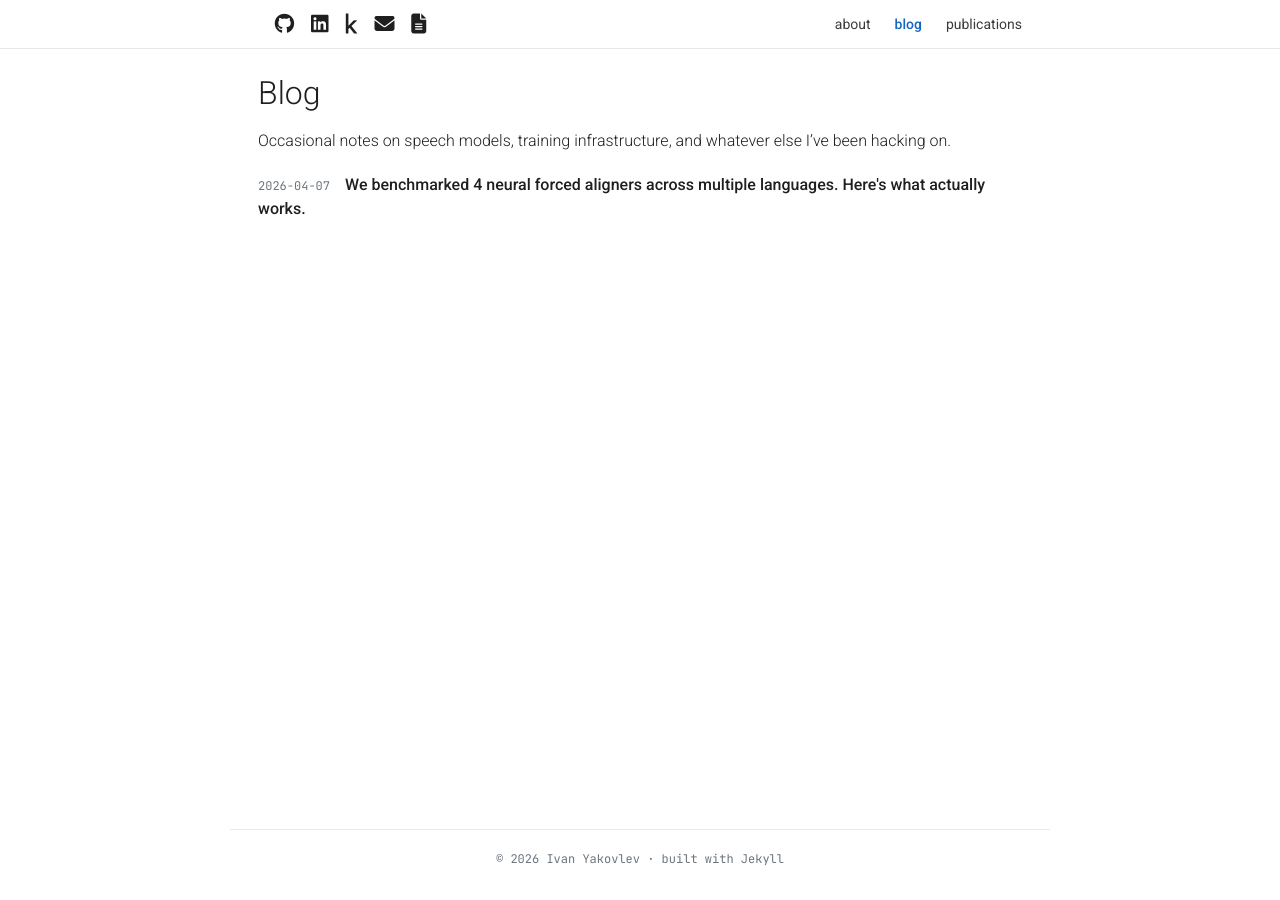
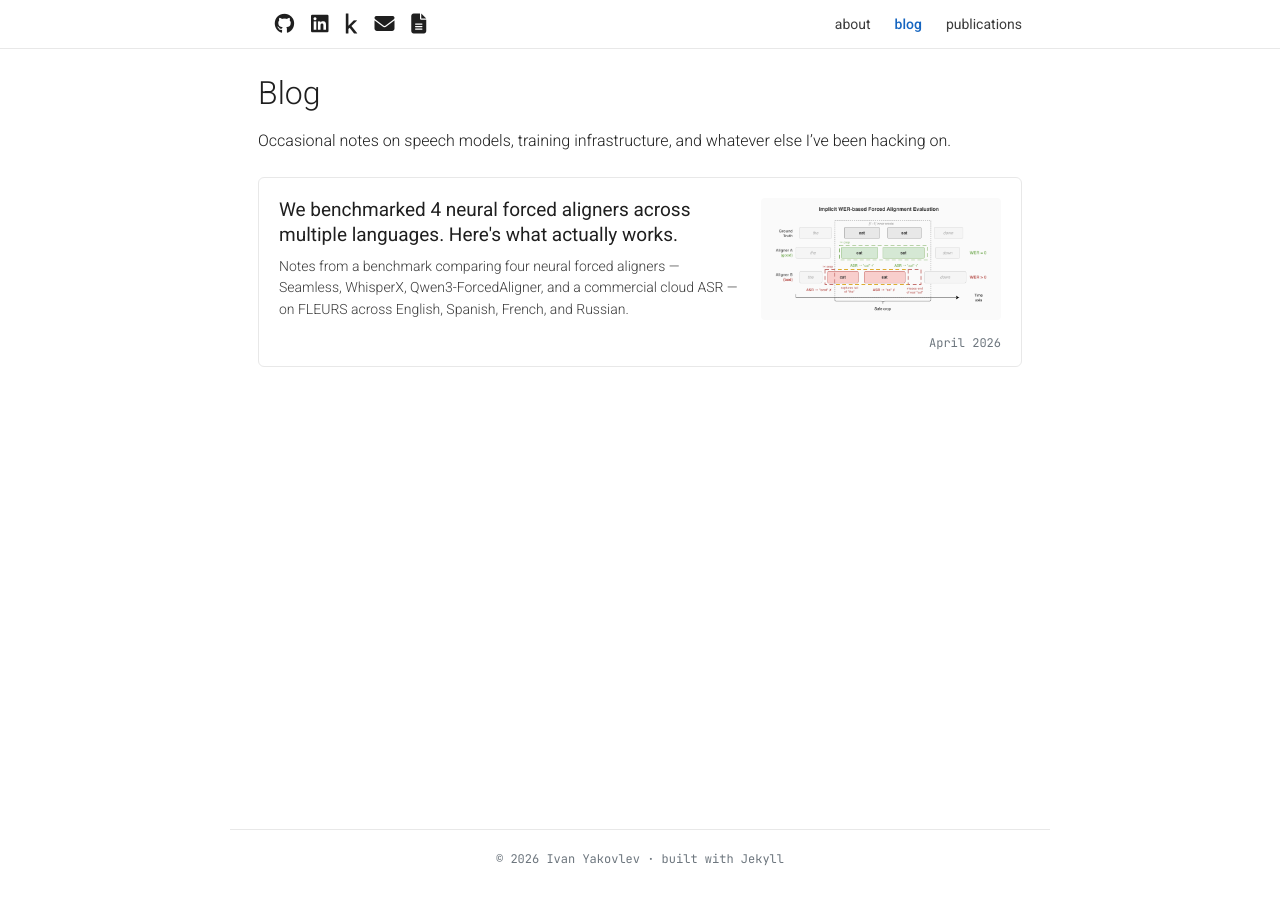
Before and after one commit to vanIvan/vanIvan.github.io, a Jekyll site: the page built from blog.md, in a window 1280 px wide. Built offline with Jekyll 4.4.1, drawn with Linux system fonts in a browser that asks for light colours; a style sheet for code colours, icons or effects is not loaded.

Commit message:
Card-style blog index with post images
Blog index now renders posts as cards (Lena Voita style):
- Bordered card with image floated right (240px / 38% width)
- Title, excerpt, monospace date
- Whole card clickable, subtle hover lift + soft shadow
- Stacks to single column on narrow screens

Forced-aligners post:
- Adds image and excerpt front-matter fields
- Image moved from _posts/ (where Jekyll doesn't serve statics) to
  assets/posts/
- Figure inserted inside post body, between Method and Aligners
- Excerpt rewritten in a less promotional tone

Bonus: jekyll-seo-tag picks up the new image field automatically
and emits og:image / twitter:image / JSON-LD image, so future
shares get a thumbnail preview for free.

Co-Authored-By: Claude Opus 4.6 (1M context) <noreply@anthropic.com>

```diff
--- a/_posts/2026-04-07-forced-alignment-benchmark.md
+++ b/_posts/2026-04-07-forced-alignment-benchmark.md
@@ -2,6 +2,11 @@
 layout: post
 title: "We benchmarked 4 neural forced aligners across multiple languages. Here's what actually works."
 date: 2026-04-07
+image: /assets/posts/forced-aligner-bench-scheme-rounded.drawio.png
+excerpt: >-
+  Notes from a benchmark comparing four neural forced aligners — Seamless,
+  WhisperX, Qwen3-ForcedAligner, and a commercial cloud ASR — on FLEURS
+  across English, Spanish, French, and Russian.
 description: >-
   Implicit WER-based evaluation of Seamless, WhisperX, Qwen3-ForcedAligner,
   and a commercial cloud ASR on FLEURS across EN/ES/FR/RU.
@@ -25,6 +30,8 @@ Instead of ground-truth timestamps, we use an implicit WER-based evaluation:
 **Better alignment = tighter crops = lower WER.** Accurate boundaries mean each crop contains exactly the target word. Misaligned boundaries cut words or bleed neighboring audio, causing transcription errors.
 
 To isolate alignment quality from aligner ASR quality, results are filtered to utterances where **all** aligners produced perfect transcription reconstruction (strict mode). Inner words only (`[1:-1]`) are used to avoid edge effects at utterance boundaries.
+
+![Benchmark pipeline: align → crop → re-transcribe → score]({{ "/assets/posts/forced-aligner-bench-scheme-rounded.drawio.png" | relative_url }}){: .post-figure }
 
 ## Aligners
 
--- a/assets/css/main.css
+++ b/assets/css/main.css
@@ -446,39 +446,125 @@ table th {
   border-radius: 2px;
 }
 
-/* ---------- blog index ---------- */
+/* ---------- blog index — card layout ---------- */
 
-.post-list {
+.post-cards {
   list-style: none;
   padding: 0;
-  margin: 1.25rem 0 0;
+  margin: 1.5rem 0 0;
 }
 
-.post-list li {
-  margin-bottom: 1rem;
-  padding-bottom: 1rem;
-  border-bottom: 1px dotted var(--rule);
+.post-card {
+  margin: 0 0 1.1rem;
+  padding: 0;
+  list-style: none;
 }
 
-.post-list li:last-child { border-bottom: none; }
-
-.post-list .post-date {
-  display: inline-block;
-  color: var(--fg-dim);
-  font-family: var(--mono);
-  font-size: 12px;
-  margin-right: 0.7rem;
-  vertical-align: 0.05em;
+.post-card-link {
+  display: block;
+  padding: 1rem 1.25rem 0.85rem;
+  border: 1px solid var(--rule);
+  border-radius: 6px;
+  background: #ffffff;
+  text-decoration: none;
+  color: inherit;
+  overflow: hidden;
+  transition: border-color .15s ease, box-shadow .2s ease, transform .2s ease;
 }
 
-.post-list a {
-  color: var(--fg);
-  font-weight: 500;
+.post-card-link:hover {
+  border-color: #c7d4e3;
+  box-shadow: 0 6px 18px rgba(20, 60, 120, 0.07), 0 2px 4px rgba(0, 0, 0, 0.04);
+  text-decoration: none;
+  transform: translateY(-1px);
 }
 
-.post-list a:hover {
+.post-card-image {
+  float: right;
+  max-width: 240px;
+  width: 38%;
+  height: auto;
+  margin: 0.25rem 0 0.5rem 1.4rem;
+  border-radius: 4px;
+  background: #fafafa;
+}
+
+.post-card-title {
+  margin: 0.25rem 0 0.5rem;
+  font-size: 19px;
+  font-weight: 400;
+  color: var(--fg);
+  line-height: 1.3;
+  text-transform: none;
+}
+
+.post-card-link:hover .post-card-title {
   color: var(--link);
-  text-decoration: underline;
+}
+
+.post-card-excerpt {
+  margin: 0;
+  font-size: 14px;
+  color: var(--fg-soft);
+  line-height: 1.55;
+  font-weight: 300;
+}
+
+.post-card-date {
+  display: block;
+  clear: both;
+  font-size: 12px;
+  font-family: var(--mono);
+  color: var(--fg-dim);
+  margin-top: 0.85rem;
+  text-align: right;
+}
+
+/* responsive: image stacks above text on narrow screens */
+@media (max-width: 560px) {
+  .post-card-link {
+    padding: 0.85rem 1rem 0.75rem;
+  }
+  .post-card-image {
+    float: none;
+    display: block;
+    width: 100%;
+    max-width: none;
+    margin: 0 0 0.75rem;
+  }
+  .post-card-title {
+    font-size: 17px;
+  }
+}
+
+/* ---------- post page: figure images inside post body ---------- */
+
+.post-hero,
+.post-figure {
+  display: block;
+  margin: 1.75rem auto;
+  max-width: 100%;
+  height: auto;
+  border-radius: 4px;
+}
+
+.post-hero {
+  margin-top: 0;
+}
+
+/* kramdown wraps standalone images in <p>; remove the paragraph margin
+   so the figure isn't double-spaced */
+.post-content p > img.post-hero,
+.post-content p > img.post-figure {
+  margin: 0 auto;
+}
+.post-content p:has(> img.post-figure) {
+  margin: 1.75rem 0;
+  text-align: center;
+}
+.post-content p:has(> img.post-hero) {
+  margin: 0 0 1.75rem;
+  text-align: center;
 }
 
 /* ---------- post page ---------- */
--- a/blog.md
+++ b/blog.md
@@ -10,16 +10,22 @@ Occasional notes on speech models, training infrastructure, and whatever
 else I've been hacking on.
 
 {% if site.posts.size > 0 %}
-<ul class="post-list">
+<ul class="post-cards">
   {% for post in site.posts %}
-  <li>
-    <span class="post-date">{{ post.date | date: "%Y-%m-%d" }}</span>
-    <a href="{{ post.url | relative_url }}">{{ post.title }}</a>
+  <li class="post-card">
+    <a href="{{ post.url | relative_url }}" class="post-card-link">
+      {% if post.image %}
+      <img src="{{ post.image | relative_url }}" alt="" class="post-card-image" loading="lazy">
+      {% endif %}
+      <h2 class="post-card-title">{{ post.title }}</h2>
+      <p class="post-card-excerpt">{{ post.excerpt | default: post.description | strip_html | strip_newlines | truncate: 260 }}</p>
+      <span class="post-card-date">{{ post.date | date: "%B %Y" }}</span>
+    </a>
   </li>
   {% endfor %}
 </ul>
 {% else %}
 
-*no posts yet — check back soon.*
+*No posts yet — check back soon.*
 
 {% endif %}
```
Also changed, not shown: assets/posts/forced-aligner-bench-scheme-rounded.drawio.png (added).
